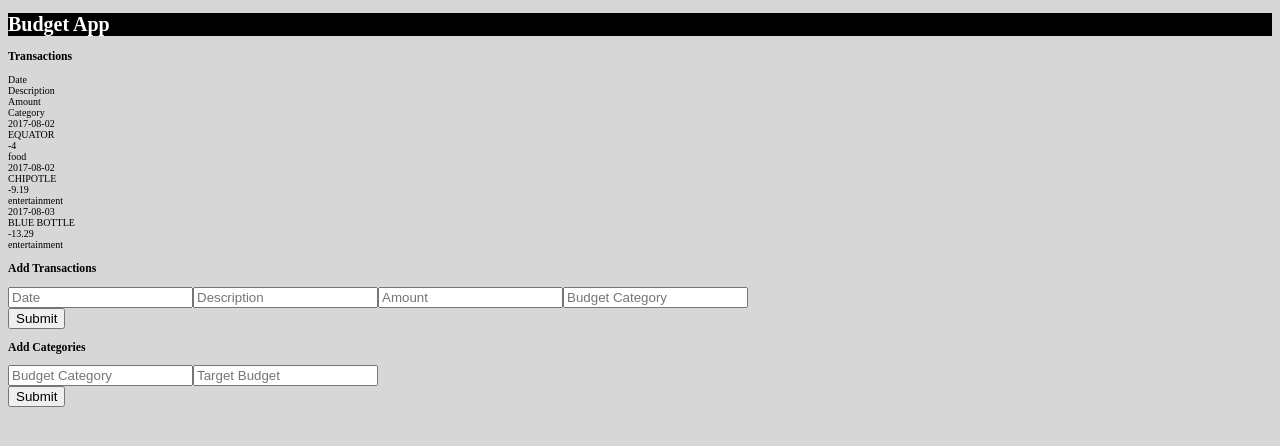
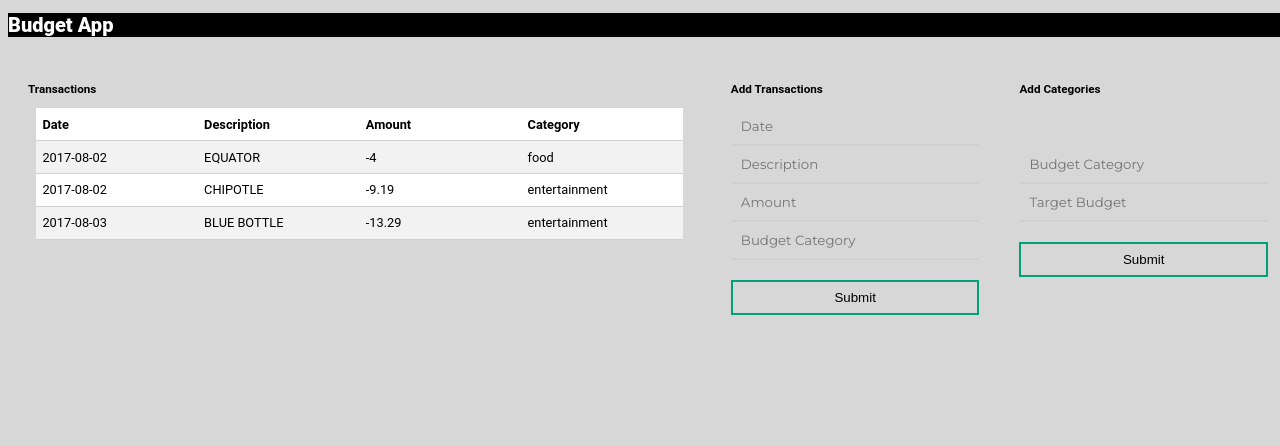
Before and after one commit to A-editor/budgetapp-hrnyc29, a React app: page / in a window 1280 px wide. Shown: the top 446 px of the page. Built offline with nearby package versions, Linux system fonts and the light colour scheme; the HTML template or start-up script is replaced by a standard one.

Commit message:
frontendrefinementv.3

```diff
--- a/src/AddCategories.jsx
+++ b/src/AddCategories.jsx
@@ -18,8 +18,7 @@ class AddCategories extends React.Component {
   }
 
   handleClick() {
-    this.props.createCategory(this.state);
-    //call function which adds only category
+    this.props.createCategories(this.state);
     this.setState({
       inputcategory: "",
       inputbudget: "",
--- a/src/AddTransactions.jsx
+++ b/src/AddTransactions.jsx
@@ -9,7 +9,6 @@ class AddTransactions extends React.Component {
       inputdescription: "",
       inputamount: "",
       inputcategory: "",
-      //   inputbudget: "",
     };
     this.handleClick = this.handleClick.bind(this);
     this.handleChange = this.handleChange.bind(this);
@@ -21,8 +20,8 @@ class AddTransactions extends React.Component {
   }
 
   handleClick() {
-    this.props.createCategory(this.state);
-    //call function which adds only category
+    this.props.createTransactions(this.state);
+    this.props.createCategories(this.state);
     this.setState({
       inputdate: "",
       inputdescription: "",
@@ -33,7 +32,7 @@ class AddTransactions extends React.Component {
 
   render() {
     return (
-      <div className="category-form">
+      <div id="transactionform" className="category-form">
         <div className="category-input">
           <input
             type="text"
--- a/src/App.jsx
+++ b/src/App.jsx
@@ -11,6 +11,7 @@ class App extends React.Component {
     super(props);
     this.state = {
       allTransactions: [
+        //example data to be removed eventually
         {
           date: "2017-08-02",
           description: "EQUATOR",
@@ -38,8 +39,8 @@ class App extends React.Component {
     //this gets all the transactions from the transactions tables
     axios
       .get("/api/transactions")
-      .then((transactions) =>
-        this.setState({ allTransactions: transactions.data })
+      .then(
+        (transactions) => this.setState({ allTransactions: transactions.data }) //need to fix this, should be like getCategories below
       )
       .catch((err) => console.log({ err }));
   }
@@ -47,7 +48,7 @@ class App extends React.Component {
   getCategories() {
     //this gets all the categories from the categories tables
     axios
-      .get("/api/categories")
+      .get("/categories")
       .then(({ data }) => {
         this.setState((state) => {
           let allCategories = state.allCategories.concat(data);
@@ -62,10 +63,22 @@ class App extends React.Component {
       });
   }
 
-  createCategory(data) {
-    //this creates new transactions and categories under the budget categories list
+  createTransactions(data) {
+    //this creates new transactions and categories
     axios
-      .post("/api/categories", data)
+      .post("/transactions", data)
+      .then((data) => {
+        this.getTransactions();
+      })
+      .catch((err) => {
+        console.log(err);
+      });
+  }
+
+  createCategories(data) {
+    axios
+      //this creates new categories and their associated budgets only
+      .post("/categories", data)
       .then((data) => {
         this.getCategories();
       })
@@ -106,9 +119,11 @@ class App extends React.Component {
             transactions={this.state.allTransactions}
             update={this.updateCategories.bind(this)}
           />
-          <div className="transactions">
+          <div className="category">
             <h3>Add Transactions</h3>
-            <AddTransactions createCategory={this.createCategory.bind(this)} />
+            <AddTransactions
+              createCategory={this.createCategories.bind(this)}
+            />
           </div>
           <div className="category">
             <h3>Add Categories</h3>
--- a/src/styles.css
+++ b/src/styles.css
@@ -1,4 +1,162 @@
-html {
+@import url("https://fonts.googleapis.com/css?family=Montserrat");
+
+body {
+  width: 100vw;
+  min-height: 100vh;
+  overflow: scroll;
+  background-color: #d7d7d7;
+  font-size: 62.5%;
+  font-family: "Roboto", helvetica, sans-serif;
+  color: #000;
+}
+
+h1 {
+  color: white;
+  background-color: black;
+  font-family: "Roboto", san-serif;
+  font-weight: 900; /* Necessary? */
+}
+
+.app {
+  /*adjusts component position and relationship next to each other*/
+  display: flex;
+  flex-flow: row;
+}
+
+.txn {
+  /*adjusts position of transaction table*/
+  width: 80%;
+  margin: 20px;
+}
+
+.category {
+  /*NOTE: Add Transactions component currently has this class; add a different class or id to
+  adjust the Add Transactions component separately from the Add Categories component*/
+  /*further adjusts add categories*/
+  width: 30%;
+  margin: 20px;
+}
+
+.txn-table {
+  /*formats various aspects of transaction table*/
+  display: flex;
+  flex-flow: column nowrap;
+  font-size: 0.8rem;
+  margin: 0.5rem;
+  line-height: 1.5;
+  flex: 1 1 auto;
+}
+
+.txn-header {
+  display: none;
+  font-weight: 700;
+  background-color: #f2f2f2;
+}
+
+.txn-header > .txn-data {
+  white-space: normal;
+}
+
+.txn-row {
+  width: 100%;
+  display: flex;
+  flex-flow: row nowrap;
+}
+
+.txn-row:nth-of-type(even) {
+  background-color: #f2f2f2;
+}
+
+.txn-row:nth-of-type(odd) {
+  background-color: #ffffff;
+}
+
+.txn-row:hover {
+  color: #00a07b;
+}
+
+.txn-data {
+  display: flex;
+  flex-flow: row nowrap;
+  flex-grow: 1;
+  flex-basis: 0;
+  padding: 0.5em;
+  word-break: break-word;
+  overflow: hidden;
+  text-overflow: ellipsis;
+  min-width: 0px;
+  white-space: nowrap;
+  border-bottom: 1px solid #d0d0d0;
+}
+
+.category-list {
+  /*adjusts category list under Add Categories*/
+  background-color: #00a07b;
+  color: white;
+  margin-top: 50px;
+}
+
+.category-data {
+  padding: 0.5em;
+  word-break: break-word;
+  overflow: hidden;
+  text-overflow: ellipsis;
+  min-width: 0px;
+  white-space: nowrap;
+}
+
+select {
+  /*adjusts options select dropdown*/
+  float: right;
+  padding: 8px 12px;
+  border: 2px solid #78788c;
+  background: 0;
+  color: #5a5a6e;
+  cursor: pointer;
+  transition: all 0.3s;
+}
+
+input {
+  /*adjusts input fields*/
+  width: 100%;
+  padding: 10px;
+  box-sizing: border-box;
+  background: none;
+  outline: none;
+  resize: none;
+  border: 0;
+  font-family: "Montserrat", sans-serif;
+  transition: all 0.3s;
+  border-bottom: 2px solid #d0d0d0;
+}
+
+input:focus {
+  border-bottom: 2px solid #00a07b;
+}
+
+button {
+  float: right;
+  padding: 8px 12px;
+  margin: 20px 0px 20px 0px;
+  border: 2px solid #00a07b;
+  background: 0;
+  color: black;
+  cursor: pointer;
+  transition: all 0.3s;
+}
+
+button:hover {
+  background: #00a07b;
+  color: #fff;
+  border: 2px solid #00a07b;
+}
+
+.category-form {
+  margin-top: 2px;
+  display: flex;
+  flex-flow: column;
+}
+/* html {
   width: 100vw;
   min-height: 100vh;
   overflow: scroll;
@@ -13,8 +171,8 @@ h1 {
   background: url('https://unsplash.com/photos/8lnbXtxFGZw');
   background-size: cover;
   padding: 4rem 2rem;
-  /* Grid */
+  Grid
   display: grid;
   align-items: center;
   grid-template-columns: repeat(auto-fit, minmax(24rem, 1fr));
-}
+} */
```
